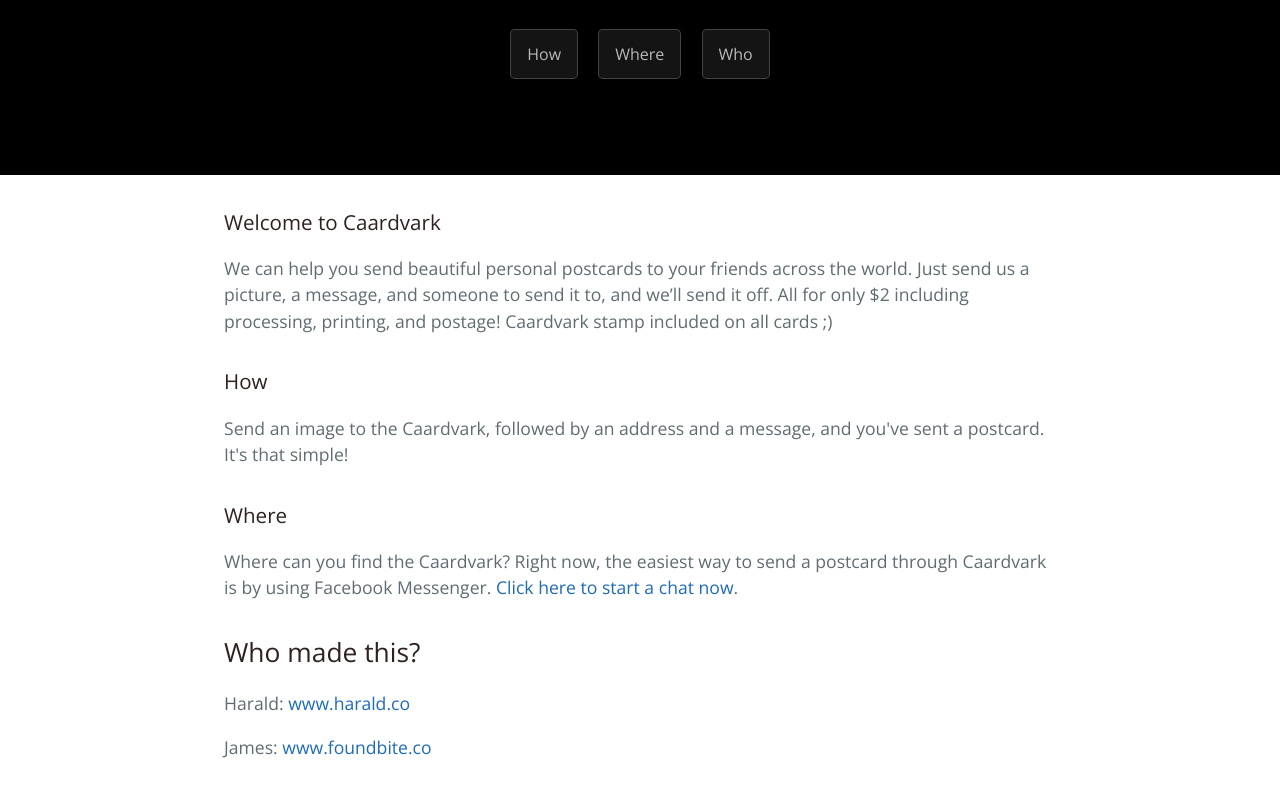
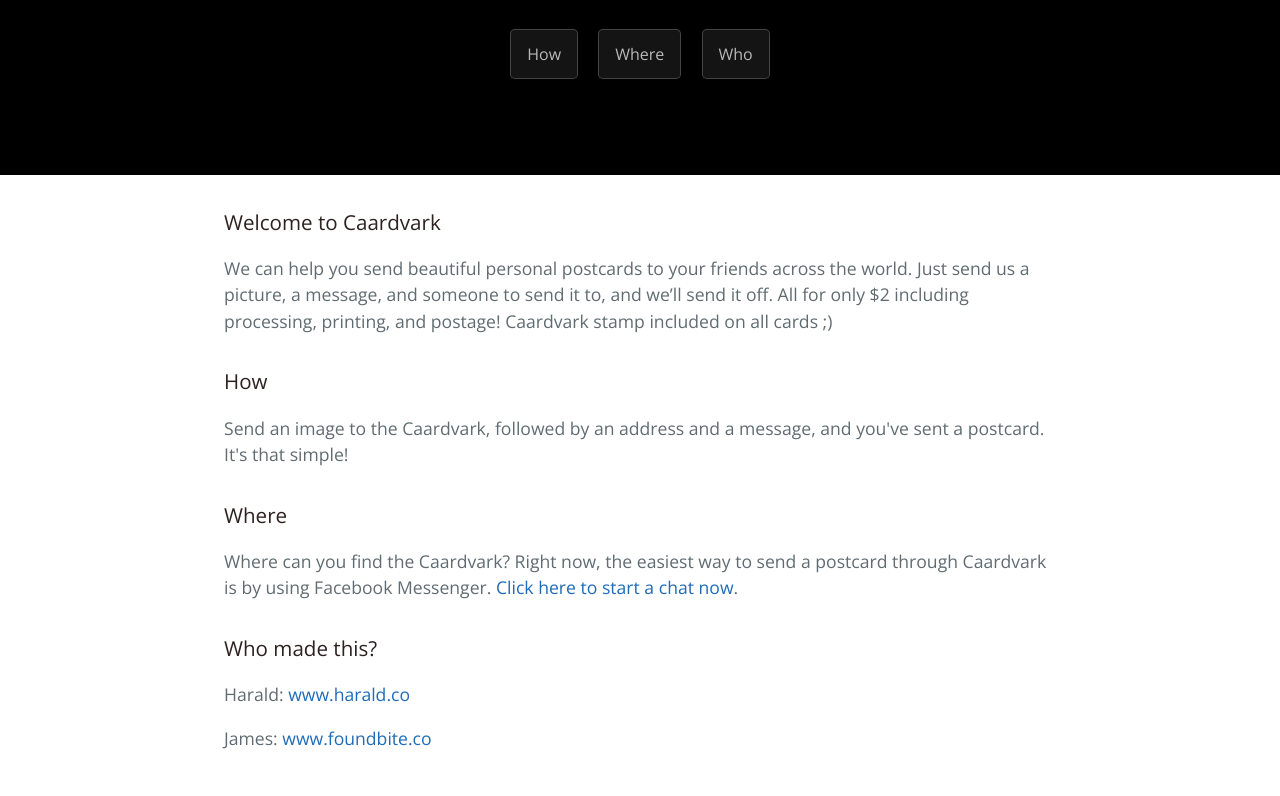
Before and after one commit to jamesmundy/jamesmundy.github.io, a plain HTML site: page index.html in a window 1280 px wide. Shown: the part 705-1501 px from the top of the page. Drawn offline with nearby package versions, Linux system fonts and the light colour scheme.

Commit message:
Update index.html

```diff
--- a/index.html
+++ b/index.html
@@ -73,7 +73,7 @@ Send an image to the Caardvark, followed by an address and a message, and you've
 
 
 
-<h2>
+<h3>
 <a id="who" class="anchor" href="#live" aria-hidden="true"><span aria-hidden="true" class="octicon octicon-link"></span></a>Who made this? </h3>
 
 
```
